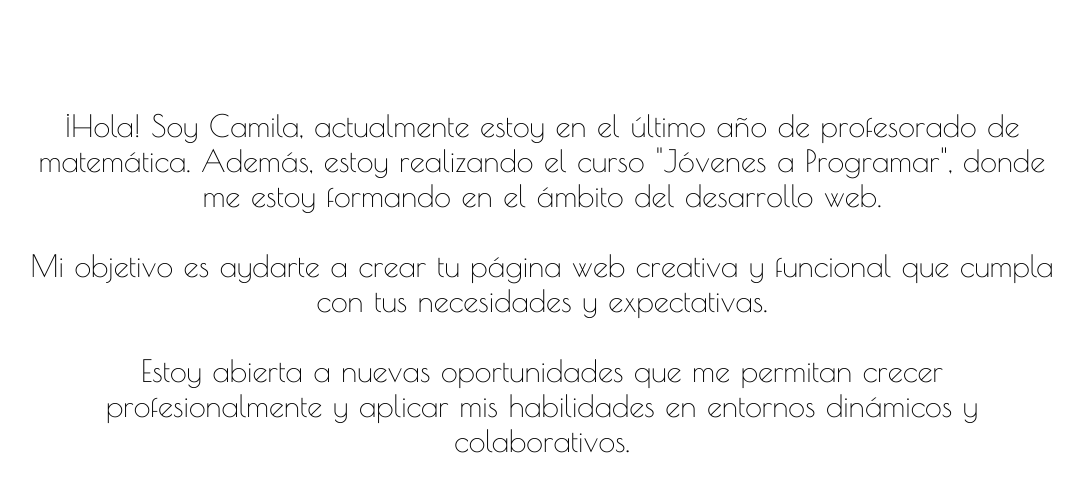
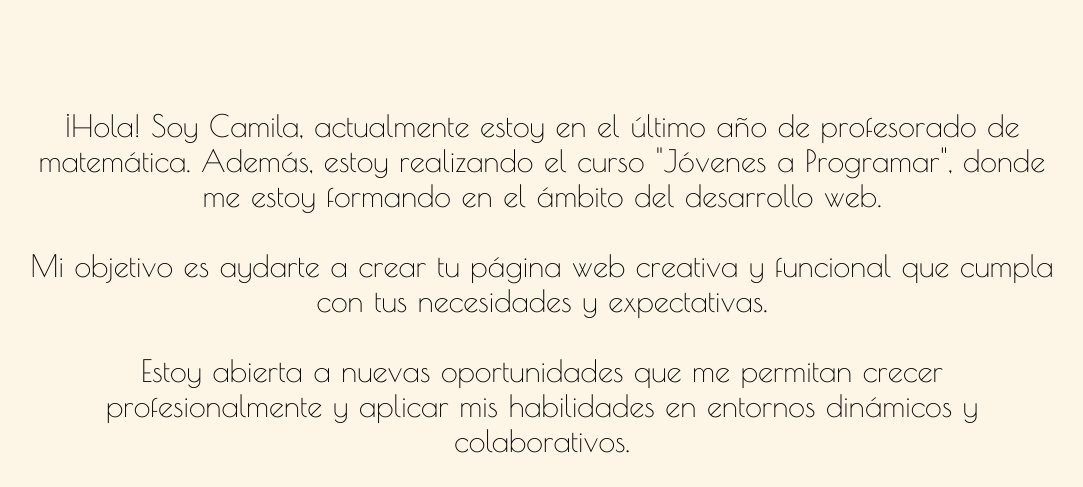
Before and after one commit to CamilaLopezR/CamilaLopezR.github.io, a plain HTML site: page sobremi.html in a window 1280 px wide. Shown: the top 487 px of the page, without its empty margins (98-1181 px from the left). Drawn offline with Linux system fonts and the light colour scheme.

Commit message:
final final

```diff
--- a/style.css
+++ b/style.css
@@ -15,6 +15,7 @@
 
 * {
   background-image: url(img/n-n-BtbjCFUvBXs-unsplash.jp);
+  background-color:oldlace;
   background-size: cover;
   background-attachment: fixed;
   background-repeat: no-repeat;
```
